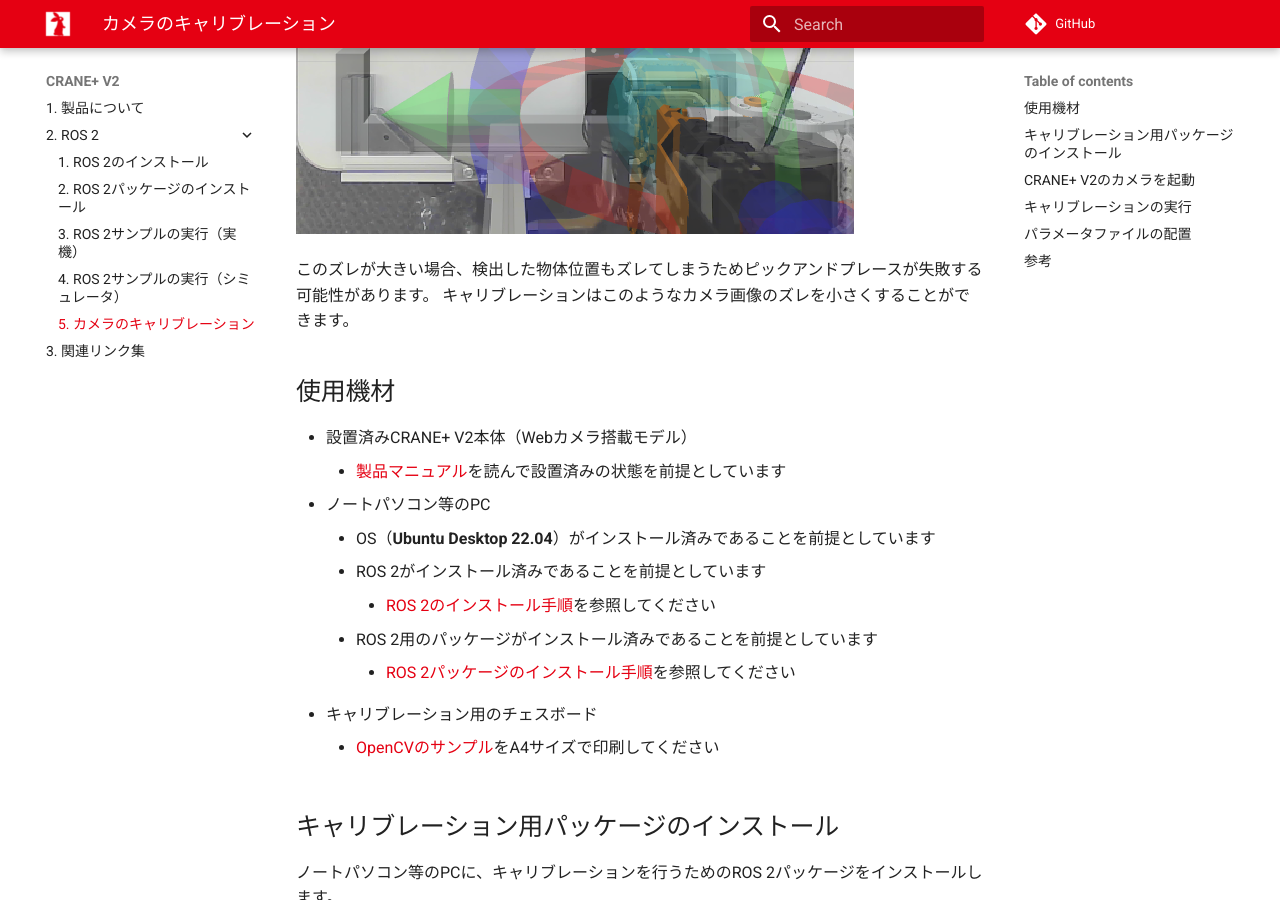
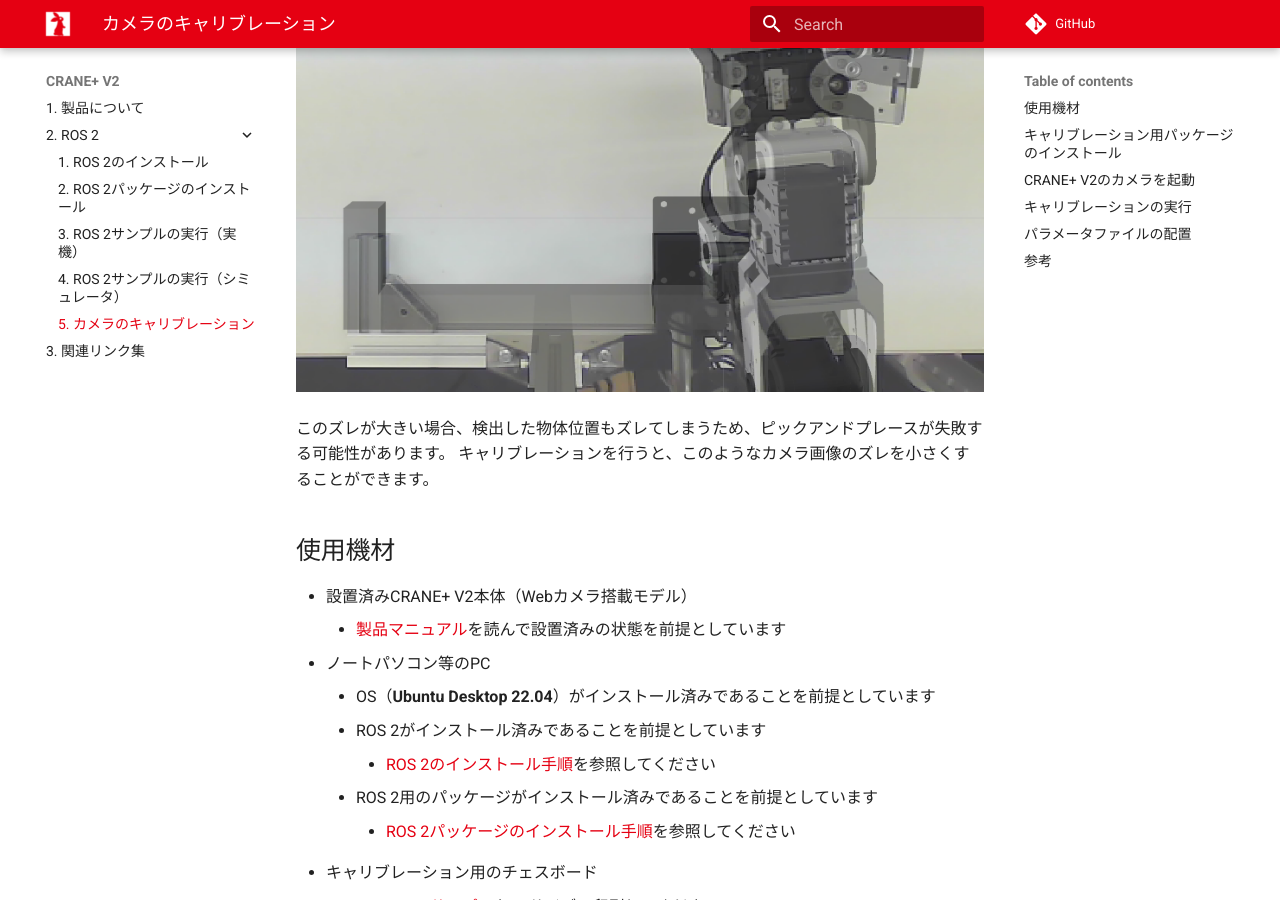
Before and after one commit to rt-net/tutorials, an MkDocs documentation site: the page built from docs/cranev2/ros/camera-calibration.md, in a window 1280 px wide and 900 px high, scrolled down 651 px. Built offline with MkDocs 1.6.1 and Material for MkDocs 9.7.7, drawn with Linux system fonts in a browser that asks for light colours; comment, search, counter and statistics services are not loaded; some of the changed text lies outside the part shown.

Commit message:
画像を変更&追加、文章を微修正

```diff
--- a/docs/cranev2/ros/camera-calibration.md
+++ b/docs/cranev2/ros/camera-calibration.md
@@ -12,8 +12,8 @@
 
 ![](../../img/cranev2/ros/before_calibration.png)
 
-このズレが大きい場合、検出した物体位置もズレてしまうためピックアンドプレースが失敗する可能性があります。
-キャリブレーションはこのようなカメラ画像のズレを小さくすることができます。
+このズレが大きい場合、検出した物体位置もズレてしまうため、ピックアンドプレースが失敗する可能性があります。
+キャリブレーションを行うと、このようなカメラ画像のズレを小さくすることができます。
 
 ## 使用機材 {: #requirements}
 
```
Also changed, not shown: other parts of docs/cranev2/ros/camera-calibration.md (+6 -2 lines), docs/img/cranev2/ros/after_calibration.png, docs/img/cranev2/ros/before_calibration.png, docs/img/cranev2/ros/camera_calibration.png (deleted), docs/img/cranev2/ros/camera_calibration_1.png (added), docs/img/cranev2/ros/camera_calibration_2.png (added), docs/img/cranev2/ros/camera_calibration_3.png (added).
